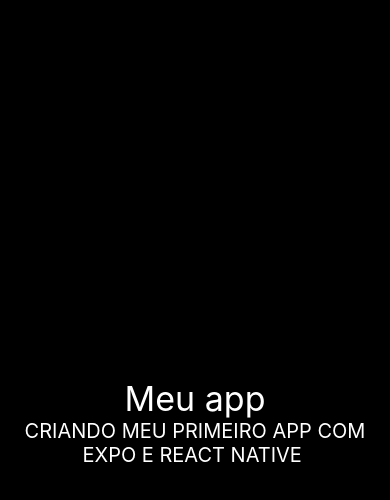
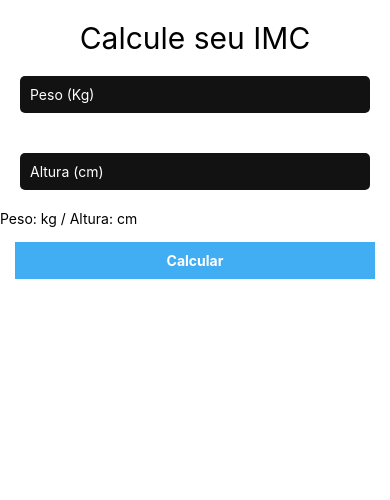
Before and after one commit to Beatrizsmoura/Agenda_online, a React Native app in the folder miagenda/: screen / in a window 390 px wide. Shown: the top 500 px of the page. Built offline with nearby package versions, Linux system fonts and the light colour scheme.

Commit message:
Update App.js

```diff
--- a/miagenda/App.js
+++ b/miagenda/App.js
@@ -1,13 +1,57 @@
-import React from 'react'
+import React, {useState} from 'react';
 
 
-import {View, Text, StyleSheet } from 'react-native';
+import {View, Text, StyleSheet, TextInput, TouchableOpacity } from 'react-native';
 // View é a mesma coisa que DIV
 export default function App(){
+
+    const [peso, setPeso] = useState('');
+    const [altura, setAltura] = useState('');
+
+
+    function handleSubmit(){
+        const imc = peso/((altura/100)**2);
+
+
+        if(imc < 18){
+            alert("Você está abaixo do peso!" + imc.toFixed(2))
+        }else if(imc > 18.6 && imc < 24.9){
+            alert("Peso ideal!" + imc.toFixed(2))
+        }else if(imc >= 24.9 && imc <34.9){
+            alert("Levemente acima do peso!" + imc.toFixed(2))
+        }else {
+            alert("Bastante acima do peso!" + imc.toFixed(2))
+        }
+    }
+
     return(
         <View style={styles.container}>
-            <Text style={styles.titulo}>Meu app</Text>
-            <Text style={styles.texto}>CRIANDO MEU PRIMEIRO APP COM EXPO E REACT NATIVE </Text>
+            <Text style={styles.title}>Calcule seu IMC</Text>
+
+            <TextInput
+            style={styles.input}
+            value={peso} // Passa valor
+            onChangeText={ (peso) => setPeso(peso)} // Toda vez que eu digitar, guarda em algum lugar
+            placeholder="Peso (Kg)"
+            keyboardType='numeric'
+            />
+
+            <TextInput
+            style={styles.input}
+            value={altura} // Passa valor
+            onChangeText={ (altura) => setAltura(altura)} // Toda vez que eu digitar, guarda em algum lugar
+            placeholder="Altura (cm)"
+            keyboardType='numeric'
+            />
+
+            <Text styles={styles.title}>Peso: {peso}kg / Altura: {altura}cm</Text>
+
+            <TouchableOpacity
+            style={styles.button}
+            onPress={handleSubmit}>
+                <Text style={styles.buttonText}>Calcular</Text>
+            </TouchableOpacity>
+
         </View>
     );
 }
@@ -16,20 +60,36 @@
 const styles = StyleSheet.create({
     container: {
         flex:1,
-        backgroundColor: 'black',
-        color: 'white',
+    },
+
+    title: {
+        textAlign: 'center',
+        marginTop: 20,
+        fontSize: 30,
+    },
+
+    input: {
+        backgroundColor: '#121212',
+        borderRadius: 5,
+        color: '#fff',
+        margin: 20,
+        padding: 10,
+
+
+    },
+
+    button: {
         justifyContent: 'center',
         alignItems: 'center',
+        margin: 15,
+        backgroundColor: '#41Aef4',
+        padding: 10,
+
     },
 
-    titulo: {
-        color: 'white',
-        fontSize: '34px' // 34px (sem '')
-    },
+    buttonText: {
+        color: '#fff',
+        fontWeight: 'bold'
+    }
 
-    texto: {
-        color: '#fff',
-        fontSize: '20px',
-        textAlign: 'center',
-    }
 })
```
